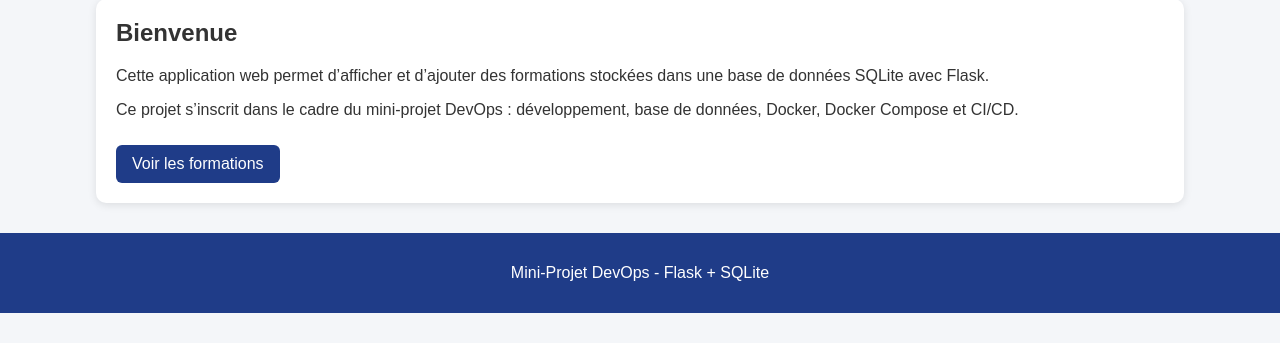
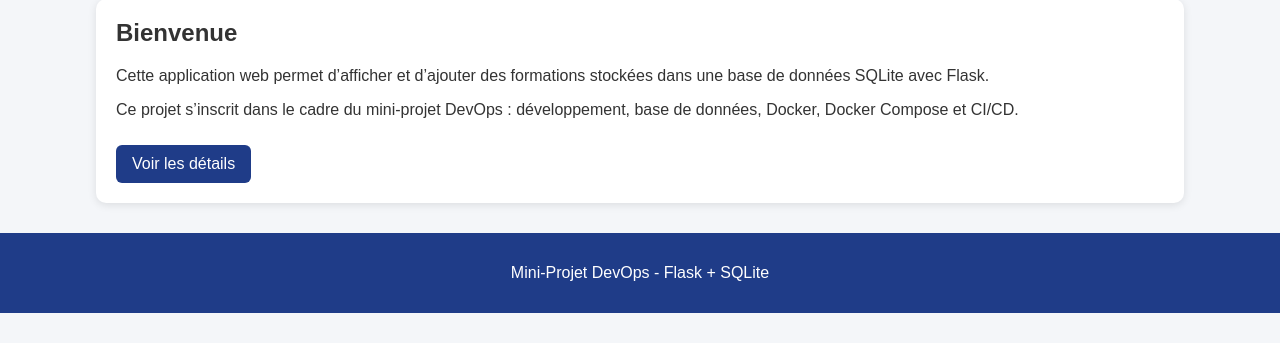
Before and after one commit to AOUZALI-ABDO/mini-projet-devops, a Flask app: page / in a window 1280 px wide. Shown: the part 201-544 px from the top of the page. Run offline with Flask 3, Linux system fonts and the light colour scheme.

Commit message:
Test GitHub Actions

```diff
--- a/templates/index.html
+++ b/templates/index.html
@@ -13,6 +13,6 @@
         Ce projet s’inscrit dans le cadre du mini-projet DevOps :
         développement, base de données, Docker, Docker Compose et CI/CD.
     </p>
-    <a class="btn" href="/formations">Voir les formations</a>
+    <a class="btn" href="/formations">Voir les détails</a>
 </div>
 {% endblock %}
```
